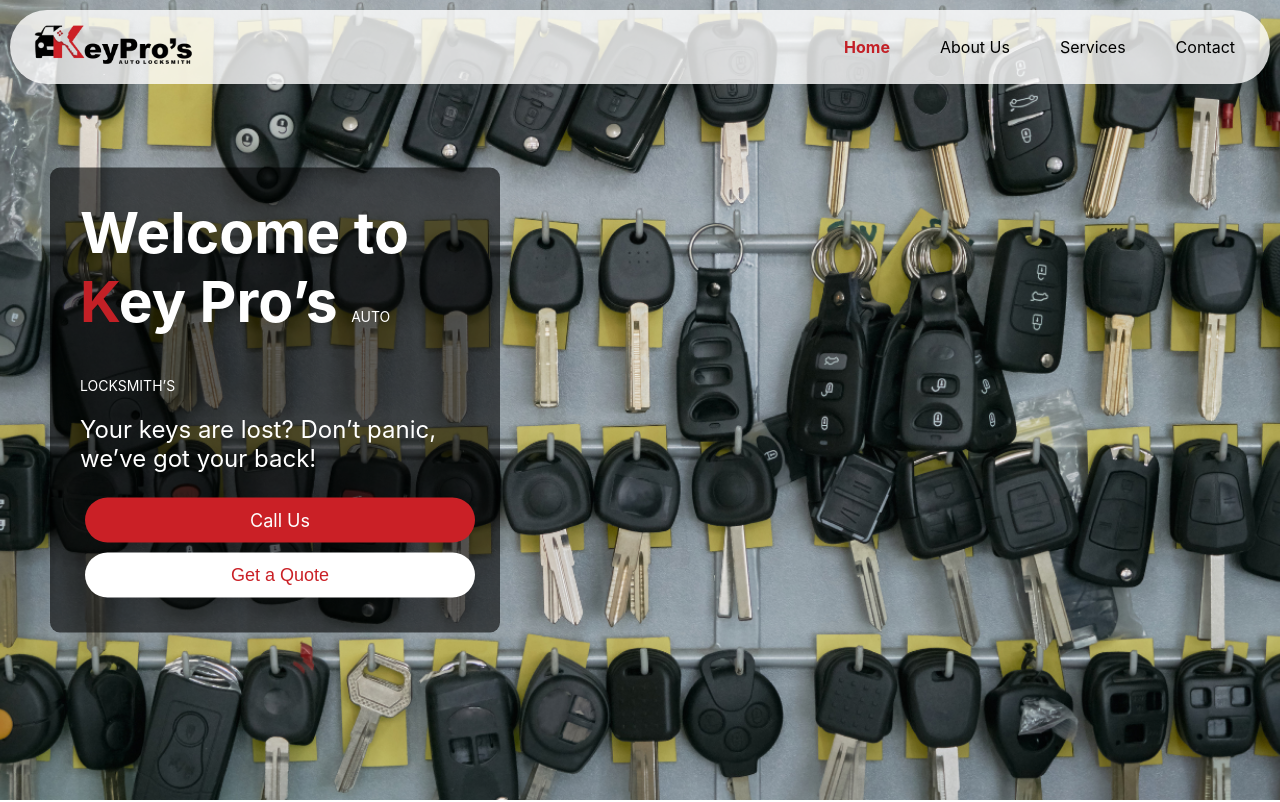
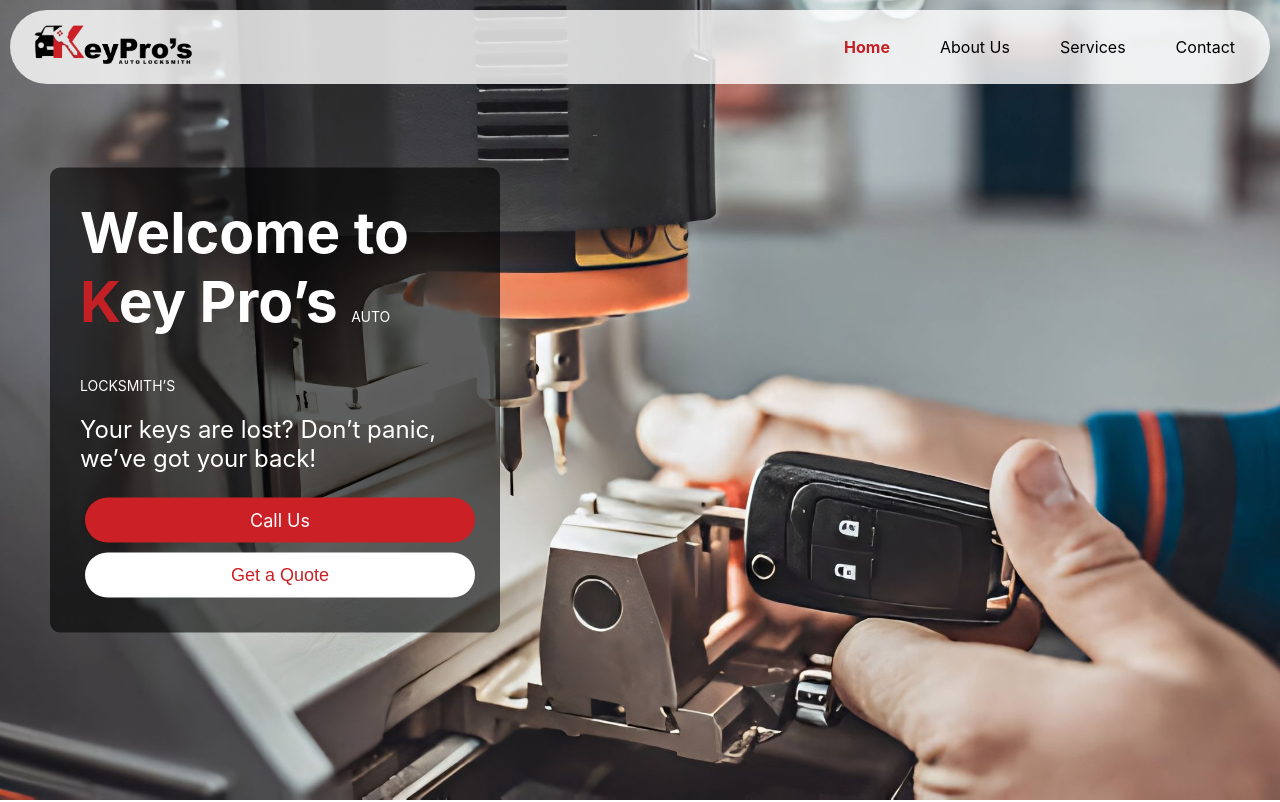
Before and after one commit to Abrar-Nabi/Keypros, a React (Create React App) app in the folder frontend/: page / in a window 1280 px wide. Shown: the top 802 px of the page. Built offline with nearby package versions, Linux system fonts and the light colour scheme.

Commit message:
Update home.css

```diff
--- a/frontend/src/styles/home.css
+++ b/frontend/src/styles/home.css
@@ -14,7 +14,7 @@ html, body {
   position: relative;
   width: 100%;
   height: 100vh;
-  background: url("../assets/images/Keypros(4).png") no-repeat center center/cover;
+  background: url("../assets/images/home\ bg.jpg") no-repeat center center/contain;
   background-attachment: fixed; /* Enables parallax effect */
   background-size: cover;
   display: flex;
```
